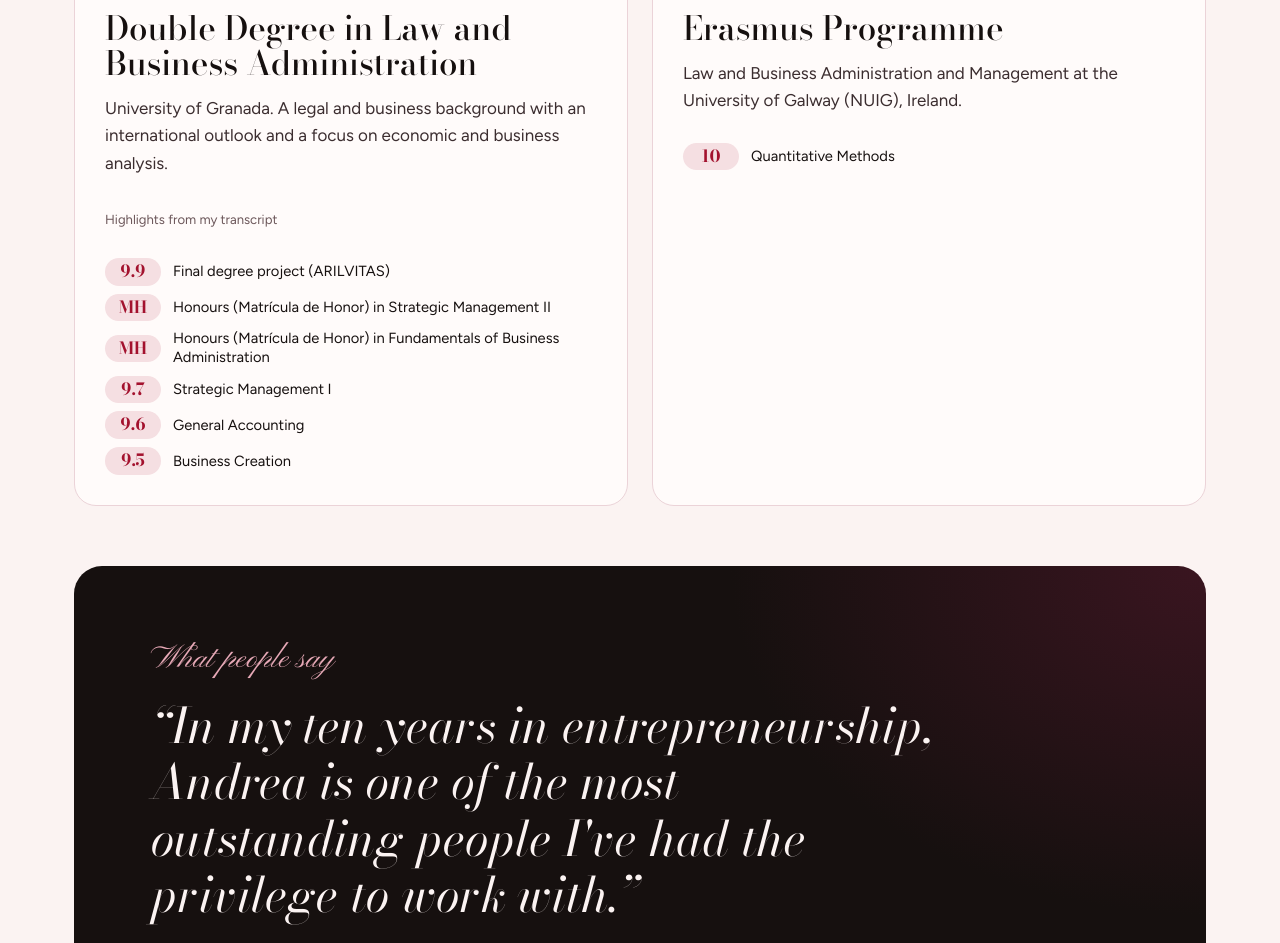
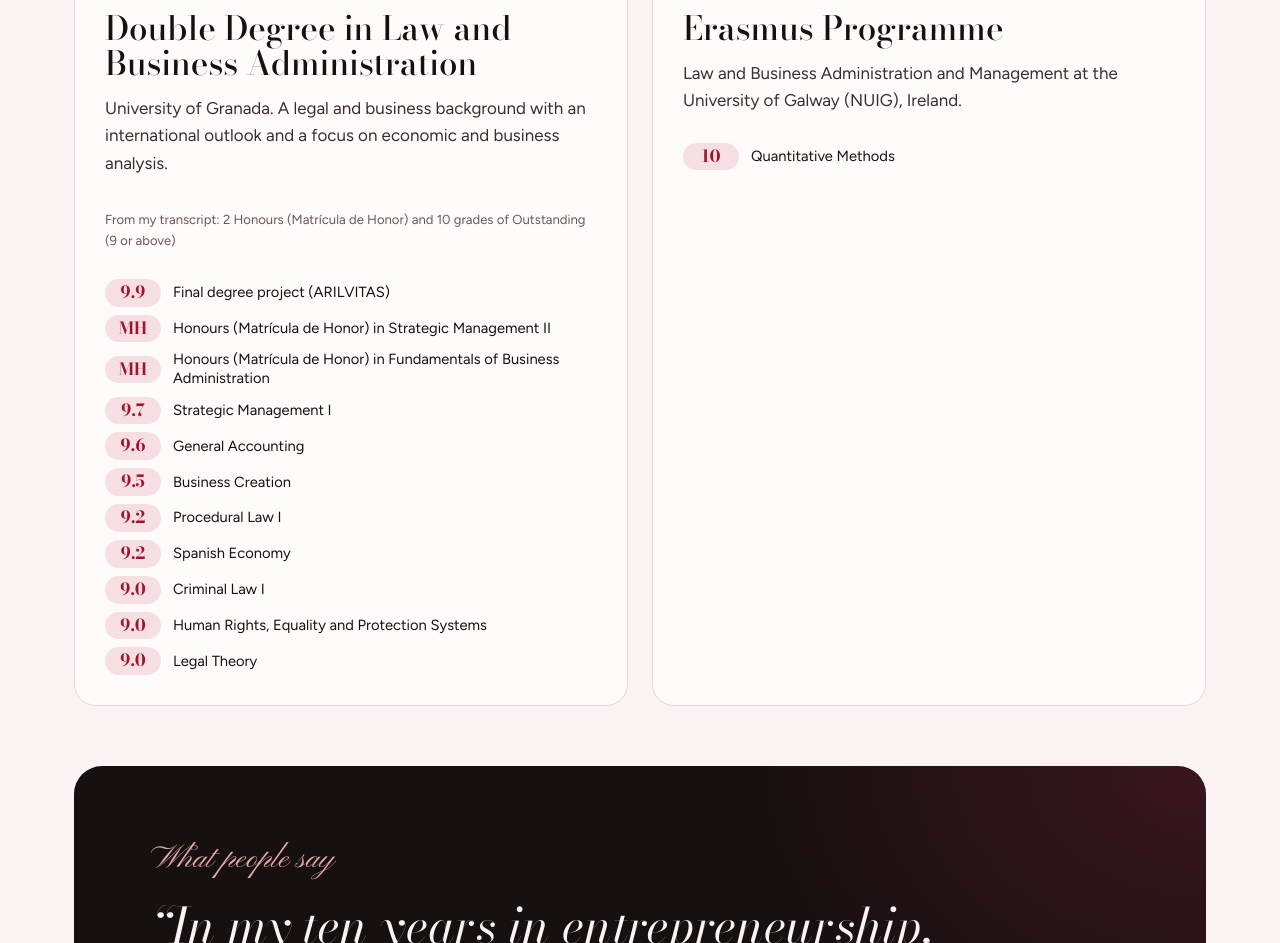
Before and after one commit to eandreagomez03/andreagomez, a plain HTML site: page index.html in a window 1280 px wide. Shown: the part 7193-8136 px from the top of the page. Drawn offline with nearby package versions, Linux system fonts and the light colour scheme; a web font is replaced by a local one.

Commit message:
Expediente: todos los sobresalientes y matrículas
Co-Authored-By: Claude Opus 5.5 <noreply@anthropic.com>
Claude-Session: https://claude.ai/code/session_01JBUo2zYudCZGC9j7oiQJF4

```diff
--- a/index.html
+++ b/index.html
@@ -135,6 +135,7 @@ header.top.scrolled{border-bottom-color:var(--line)}
 .case .txt{position:sticky;top:90px;display:grid;gap:16px}
 .case .ctx{font-size:.88rem;color:var(--muted)}
 .grades{list-style:none;margin:14px 0 0;padding:0;display:grid;gap:8px}
+.ecard .grades{grid-template-columns:repeat(auto-fill,minmax(250px,1fr));column-gap:18px}
 .grades li{display:flex;align-items:center;gap:12px;font-size:.92rem;line-height:1.3}
 .grades b{flex:0 0 56px;width:56px;box-sizing:border-box;text-align:center;font-family:var(--display);font-size:1.05rem;color:var(--cherry);background:var(--blush);border-radius:999px;padding:3px 10px}
 .ecard .ghead{margin-top:18px;font-size:.82rem;color:var(--muted)}
@@ -519,7 +520,7 @@ img{height:auto}
         <p class="yr"><span class="en">Sep 2021 to Jun 2026</span><span class="es">sep 2021 a jun 2026</span></p>
         <h3><span class="en">Double Degree in Law and Business Administration</span><span class="es">Doble Grado en Derecho y Administración y Dirección de Empresas</span></h3>
         <p><span class="en">University of Granada. A legal and business background with an international outlook and a focus on economic and business analysis.</span><span class="es">Universidad de Granada. Formación jurídica y empresarial, con proyección internacional y orientación al análisis económico-empresarial.</span></p>
-        <p class="ghead"><span class="en">Highlights from my transcript</span><span class="es">Lo más destacado de mi expediente</span></p>
+        <p class="ghead"><span class="en">From my transcript: 2 Honours (Matrícula de Honor) and 10 grades of Outstanding (9 or above)</span><span class="es">De mi expediente: 2 Matrículas de Honor y 10 sobresalientes</span></p>
         <ul class="grades">
           <li><b><span class="en">9.9</span><span class="es">9,9</span></b><span><span class="en">Final degree project (ARILVITAS)</span><span class="es">Trabajo Fin de Grado (ARILVITAS)</span></span></li>
           <li><b>MH</b><span><span class="en">Honours (Matrícula de Honor) in Strategic Management II</span><span class="es">Matrícula de Honor en Dirección Estratégica de la Empresa II</span></span></li>
@@ -527,6 +528,11 @@ img{height:auto}
           <li><b><span class="en">9.7</span><span class="es">9,7</span></b><span><span class="en">Strategic Management I</span><span class="es">Dirección Estratégica de la Empresa I</span></span></li>
           <li><b><span class="en">9.6</span><span class="es">9,6</span></b><span><span class="en">General Accounting</span><span class="es">Contabilidad General</span></span></li>
           <li><b><span class="en">9.5</span><span class="es">9,5</span></b><span><span class="en">Business Creation</span><span class="es">Creación de Empresas</span></span></li>
+          <li><b><span class="en">9.2</span><span class="es">9,2</span></b><span><span class="en">Procedural Law I</span><span class="es">Derecho Procesal I</span></span></li>
+          <li><b><span class="en">9.2</span><span class="es">9,2</span></b><span><span class="en">Spanish Economy</span><span class="es">Economía Española</span></span></li>
+          <li><b><span class="en">9.0</span><span class="es">9,0</span></b><span><span class="en">Criminal Law I</span><span class="es">Derecho Penal I</span></span></li>
+          <li><b><span class="en">9.0</span><span class="es">9,0</span></b><span><span class="en">Human Rights, Equality and Protection Systems</span><span class="es">Derechos Humanos, Igualdad y Sistemas de Protección</span></span></li>
+          <li><b><span class="en">9.0</span><span class="es">9,0</span></b><span><span class="en">Legal Theory</span><span class="es">Teoría del Derecho</span></span></li>
         </ul>
       </article>
       <article class="ecard">
```
